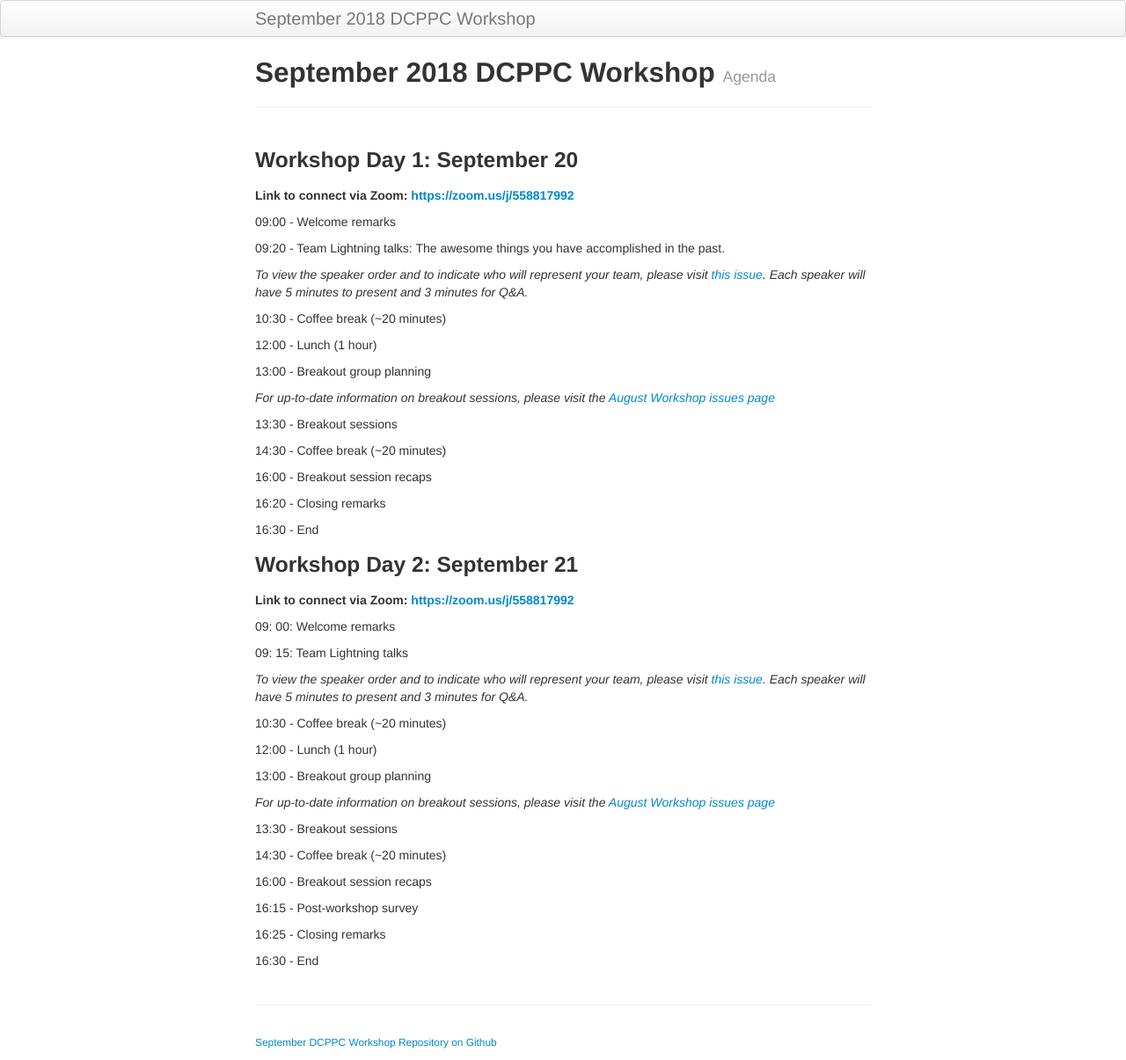
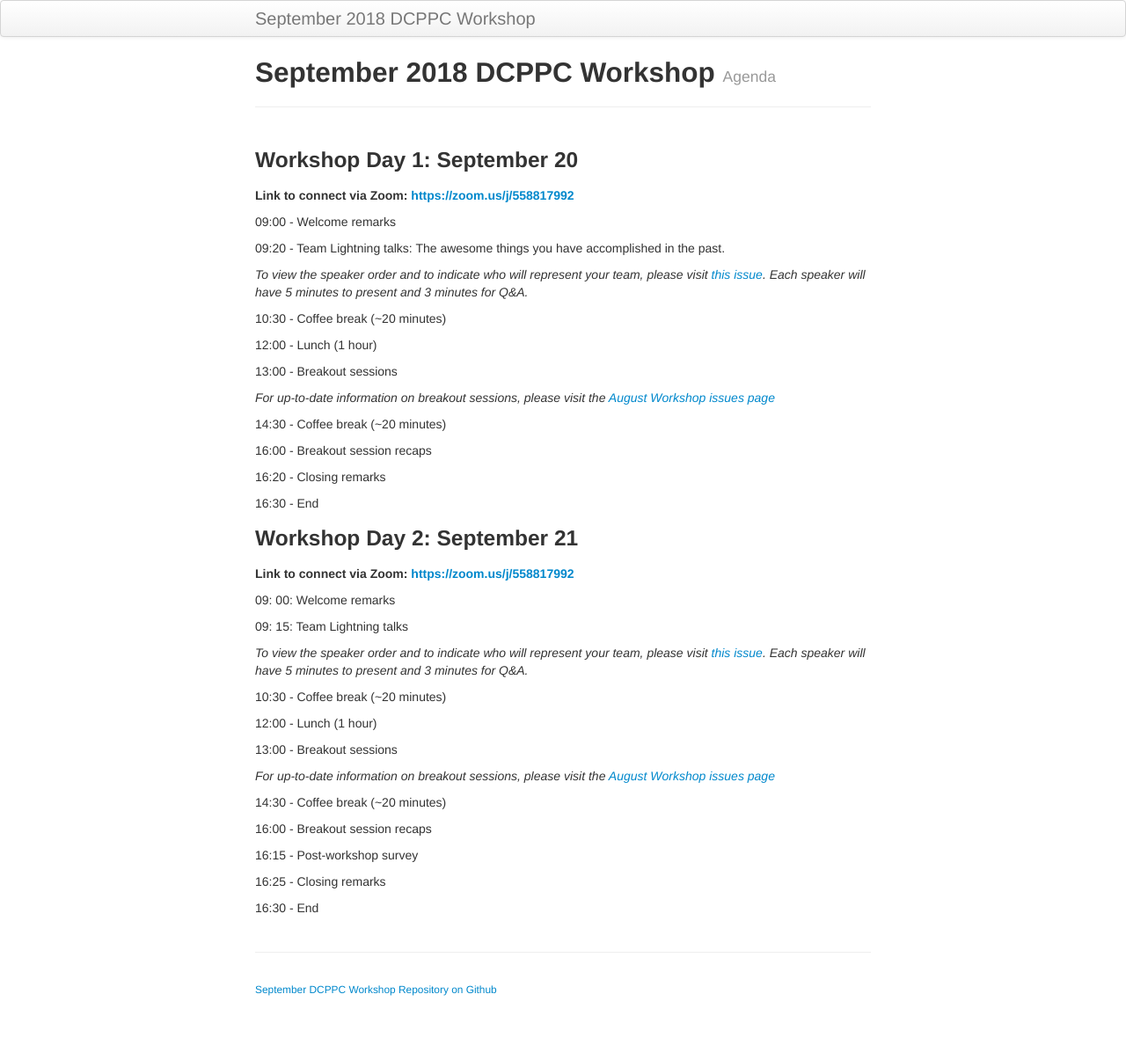
Before and after one commit to dcppc/2018-september-workshop, a Jekyll site: the page built from docs/agenda.md, in a window 1280 px wide. Shown: the whole page at 88% size. Built offline with Jekyll 4.4.1, drawn with Linux system fonts in a browser that asks for light colours; after the commit the page ends 1145 px from its top, so only the background shows below that.

Commit message:
remove breakout planning

```diff
--- a/docs/agenda.md
+++ b/docs/agenda.md
@@ -15,16 +15,13 @@ tagline: Agenda
 
 _To view the speaker order and to indicate who will represent your team, please visit [this issue](https://github.com/dcppc/2018-september-workshop/issues/). Each speaker will have 5 minutes to present and 3 minutes for Q&A._
 
-
 10:30 - Coffee break (~20 minutes)
 
 12:00 -  Lunch (1 hour)
 
-13:00 -  Breakout group planning
+13:00 -  Breakout sessions
 
 _For up-to-date information on breakout sessions, please visit the [August Workshop issues page](https://github.com/dcppc/2018-september-workshop/issues)_
-
-13:30 -  Breakout sessions
 
 14:30 - Coffee break (~20 minutes)
 
@@ -39,7 +36,6 @@ _For up-to-date information on breakout sessions, please visit the [August Works
 
 **Link to connect via Zoom: [https://zoom.us/j/558817992](https://zoom.us/j/558817992)**
 
-
 09: 00: Welcome remarks
 
 09: 15: Team Lightning talks
@@ -50,11 +46,9 @@ _To view the speaker order and to indicate who will represent your team, please
 
 12:00 -  Lunch (1 hour)
 
-13:00 -  Breakout group planning
+13:00 -  Breakout sessions
 
 _For up-to-date information on breakout sessions, please visit the [August Workshop issues page](https://github.com/dcppc/2018-september-workshop/issues)_
-
-13:30 -  Breakout sessions
 
 14:30 - Coffee break (~20 minutes)
 
```
